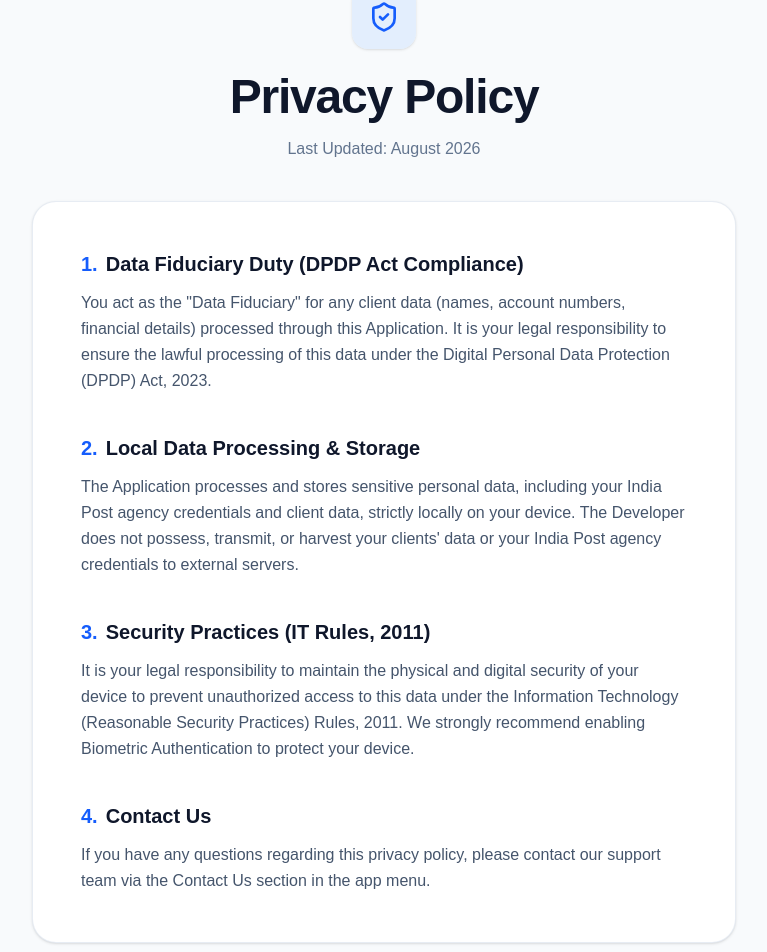
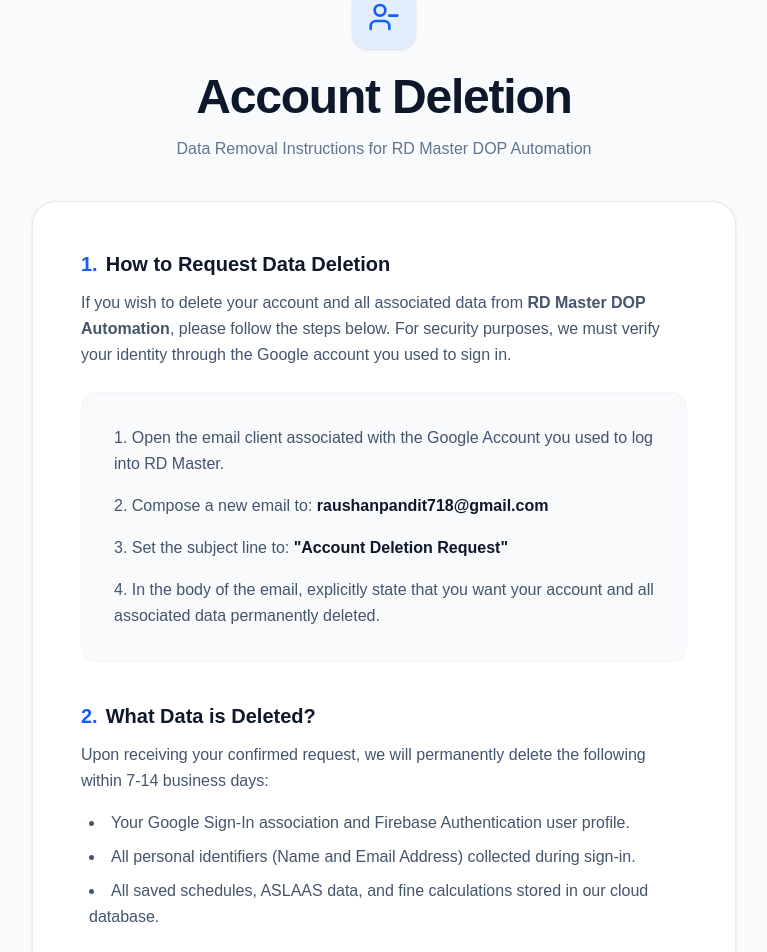
Before and after one commit to krraushan98/rd-master, a Next.js app: page /privacy in a window 1280 px wide. Shown: the part 140-1092 px from the top of the page, without its empty margins (256-1023 px from the left). Built offline with nearby package versions, Linux system fonts and the light colour scheme.

Commit message:
fix layout

```diff
--- a/app/account-deletion/page.jsx
+++ b/app/account-deletion/page.jsx
@@ -22,7 +22,7 @@
                 Open the email client associated with the Google Account you used to log into RD Master.
               </li>
               <li style={{ marginBottom: '10px' }}>
-                Compose a new email to: <strong>raushanpandit718@gmail.com</strong> <em>(Replace with your actual email)</em>
+                Compose a new email to: <strong>raushanpandit718@gmail.com</strong>
               </li>
               <li style={{ marginBottom: '10px' }}>
                 Set the subject line to: <strong>"Account Deletion Request"</strong>
--- a/app/privacy/page.jsx
+++ b/app/privacy/page.jsx
@@ -1,8 +1,8 @@
 import React from 'react';
 import Link from 'next/link';
-import { ArrowLeft, ShieldCheck, Zap } from 'lucide-react';
+import { ArrowLeft, UserMinus, Zap } from 'lucide-react';
 
-export default function PrivacyPolicy() {
+export default function AccountDeletion() {
   return (
     <main className="min-h-screen bg-slate-50 text-slate-900 selection:bg-blue-600 selection:text-white pb-20">
 
@@ -27,13 +27,13 @@
       {/* Header Section */}
       <section className="max-w-3xl mx-auto px-4 sm:px-6 lg:px-8 pt-16 pb-10 text-center">
         <div className="w-16 h-16 rounded-2xl bg-blue-100/70 text-blue-600 flex items-center justify-center mx-auto mb-6 shadow-sm">
-          <ShieldCheck className="w-8 h-8" />
+          <UserMinus className="w-8 h-8" />
         </div>
         <h1 className="text-3xl sm:text-5xl font-extrabold tracking-tight text-slate-900 mb-4">
-          Privacy Policy
+          Account Deletion
         </h1>
         <p className="text-slate-500 font-medium">
-          Last Updated: August 2026
+          Data Removal Instructions for RD Master DOP Automation
         </p>
       </section>
 
@@ -45,40 +45,52 @@
             {/* Section 1 */}
             <div>
               <h2 className="text-xl font-bold text-slate-900 mb-3 flex items-center gap-2">
-                <span className="text-blue-600">1.</span> Data Fiduciary Duty (DPDP Act Compliance)
+                <span className="text-blue-600">1.</span> How to Request Data Deletion
               </h2>
-              <p className="text-slate-600 leading-relaxed">
-                You act as the "Data Fiduciary" for any client data (names, account numbers, financial details) processed through this Application. It is your legal responsibility to ensure the lawful processing of this data under the Digital Personal Data Protection (DPDP) Act, 2023.
+              <p className="text-slate-600 leading-relaxed mb-6">
+                If you wish to delete your account and all associated data from <strong>RD Master DOP Automation</strong>, please follow the steps below. For security purposes, we must verify your identity through the Google account you used to sign in.
               </p>
+
+              <div className="bg-slate-50 border border-slate-100 rounded-2xl p-6 sm:p-8">
+                <ol className="list-decimal list-inside space-y-4 text-slate-600 leading-relaxed">
+                  <li>
+                    Open the email client associated with the Google Account you used to log into RD Master.
+                  </li>
+                  <li>
+                    Compose a new email to: <strong className="text-slate-900">raushanpandit718@gmail.com</strong>
+                  </li>
+                  <li>
+                    Set the subject line to: <strong className="text-slate-900">"Account Deletion Request"</strong>
+                  </li>
+                  <li>
+                    In the body of the email, explicitly state that you want your account and all associated data permanently deleted.
+                  </li>
+                </ol>
+              </div>
             </div>
 
             {/* Section 2 */}
             <div>
               <h2 className="text-xl font-bold text-slate-900 mb-3 flex items-center gap-2">
-                <span className="text-blue-600">2.</span> Local Data Processing & Storage
+                <span className="text-blue-600">2.</span> What Data is Deleted?
               </h2>
-              <p className="text-slate-600 leading-relaxed">
-                The Application processes and stores sensitive personal data, including your India Post agency credentials and client data, strictly locally on your device. The Developer does not possess, transmit, or harvest your clients' data or your India Post agency credentials to external servers.
+              <p className="text-slate-600 leading-relaxed mb-4">
+                Upon receiving your confirmed request, we will permanently delete the following within 7-14 business days:
               </p>
+              <ul className="list-disc list-inside space-y-2 text-slate-600 leading-relaxed pl-2">
+                <li>Your Google Sign-In association and Firebase Authentication user profile.</li>
+                <li>All personal identifiers (Name and Email Address) collected during sign-in.</li>
+                <li>All saved schedules, ASLAAS data, and fine calculations stored in our cloud database.</li>
+              </ul>
             </div>
 
             {/* Section 3 */}
             <div>
               <h2 className="text-xl font-bold text-slate-900 mb-3 flex items-center gap-2">
-                <span className="text-blue-600">3.</span> Security Practices (IT Rules, 2011)
+                <span className="text-blue-600">3.</span> Data Retention
               </h2>
               <p className="text-slate-600 leading-relaxed">
-                It is your legal responsibility to maintain the physical and digital security of your device to prevent unauthorized access to this data under the Information Technology (Reasonable Security Practices) Rules, 2011. We strongly recommend enabling Biometric Authentication to protect your device.
-              </p>
-            </div>
-
-            {/* Section 4 */}
-            <div>
-              <h2 className="text-xl font-bold text-slate-900 mb-3 flex items-center gap-2">
-                <span className="text-blue-600">4.</span> Contact Us
-              </h2>
-              <p className="text-slate-600 leading-relaxed">
-                If you have any questions regarding this privacy policy, please contact our support team via the Contact Us section in the app menu.
+                We do not retain any of your personal or financial data after the deletion process is complete. Once deleted, this action cannot be undone, and you will immediately lose access to all your saved RD Master workflows and cloud-synced accounts.
               </p>
             </div>
           </div>
@@ -92,7 +104,7 @@
           <Zap className="w-4 h-4 text-blue-500" />
           <span className="text-sm font-bold tracking-tight text-slate-800">RD Master</span>
         </div>
-        <p className="text-xs text-slate-400">© 2026 RD Master. All rights reserved.</p>
+        <p className="text-xs text-slate-400">© {new Date().getFullYear()} RD Master. All rights reserved.</p>
       </footer>
 
     </main>
```
